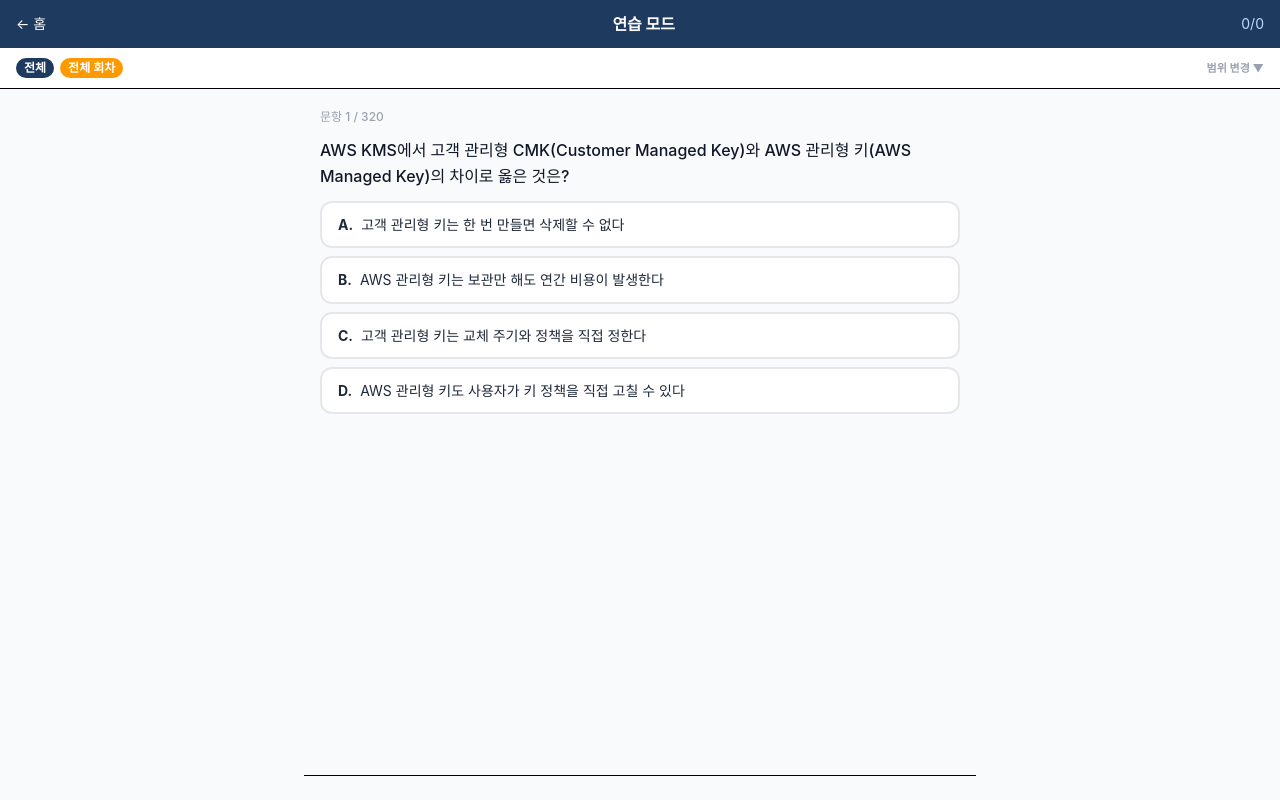
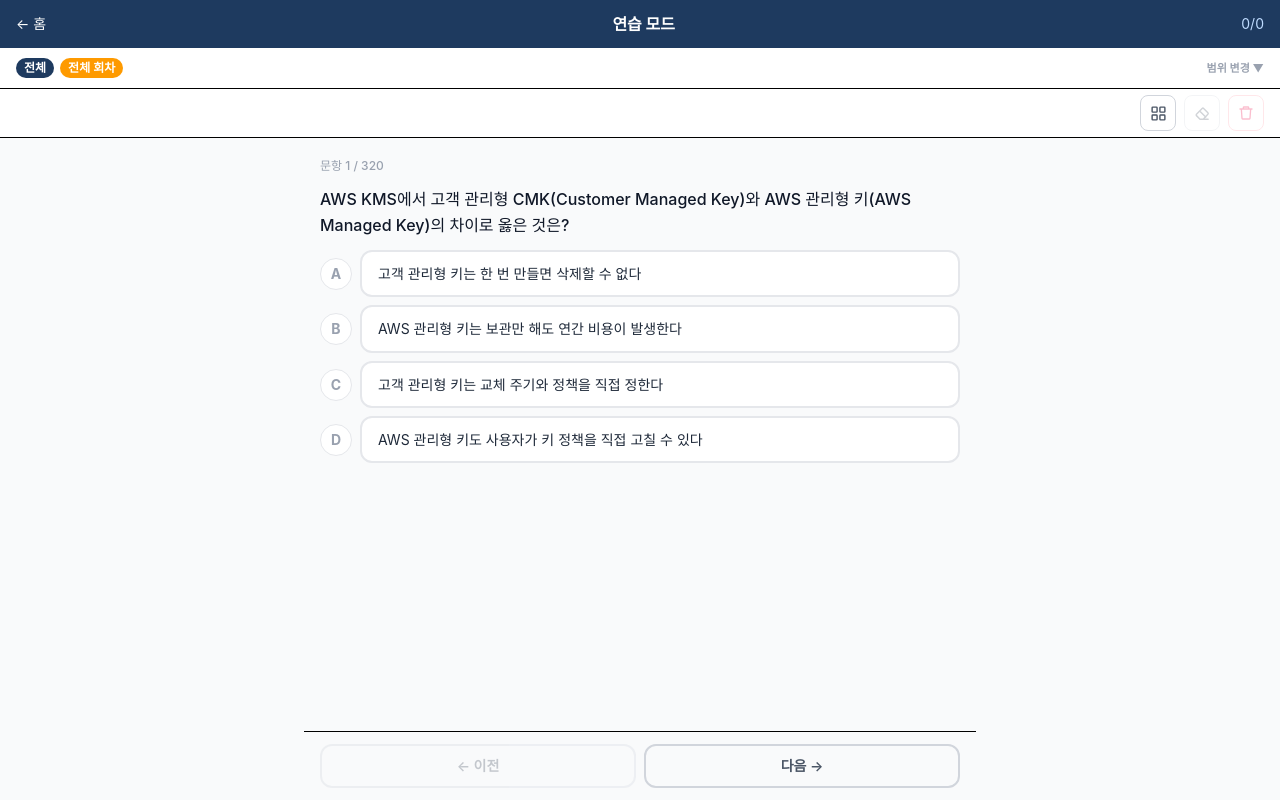
Before and after one commit to zubene1013/cbt, a React (Vite) app: page /practice in a window 1280 px wide. Built offline with nearby package versions, Linux system fonts and the light colour scheme.

Commit message:
필기 영역 분리, ABCD 배지 외부 이동, 문항 이동·진행 확인 추가

```diff
--- a/src/components/DrawingCanvas.tsx
+++ b/src/components/DrawingCanvas.tsx
@@ -4,18 +4,12 @@ import { addStroke, getStrokes, subscribe, type Point } from '../lib/notesStore'
 /**
  * 문제 영역 위에 겹쳐지는 필기 레이어.
  *
- * - 애플펜슬(pointerType === 'pen')로 대면 버튼을 누를 필요 없이 바로 그려진다.
- * - 손가락·마우스는 그리지 않고 통과시켜서 보기 선택과 스크롤이 평소처럼 동작한다.
- * - 펜으로 그은 뒤 따라오는 click 이벤트는 캡처 단계에서 삼켜서,
- *   보기 위에 필기해도 답이 선택되지 않게 한다.
+ * `data-nodraw` 속성이 붙은 요소(문제 본문, 보기 카드) 위에서는 필기가 동작하지 않고
+ * 입력이 그대로 통과한다. 덕분에 애플펜슬로 보기를 눌러 답을 고를 수 있다.
+ * 그 밖의 영역(ABCD 배지 여백, 카드 주변 빈 공간)에서는 펜을 대면 바로 그려진다.
  *
- * children을 감싸는 div 전체가 필기 영역이므로, 문제 카드뿐 아니라
- * 그 주변 여백까지 넓게 필기할 수 있다.
+ * 손가락·마우스는 어디서든 그리지 않고 통과시켜 스크롤과 선택이 평소처럼 동작한다.
  */
-/** 이 거리(px)·시간(ms) 안에서 펜을 떼면 필기가 아니라 "탭"으로 본다 */
-const TAP_MOVE_PX = 10;
-const TAP_MS = 400;
-
 export default function DrawingCanvas({
   questionId,
   children,
@@ -28,10 +22,8 @@ export default function DrawingCanvas({
   const wrapRef = useRef<HTMLDivElement>(null);
   const canvasRef = useRef<HTMLCanvasElement>(null);
   const drawingRef = useRef<Point[] | null>(null);
-  /** 펜으로 실제 획을 그었으면 뒤따르는 click을 막기 위한 표식 */
+  /** 펜으로 획을 그은 직후의 click을 삼키기 위한 표식 */
   const penGuardRef = useRef(false);
-  /** 펜을 댄 지점과 시각 — 탭인지 필기인지 판정하는 데 쓴다 */
-  const startRef = useRef<{ x: number; y: number; t: number } | null>(null);
   const [size, setSize] = useState({ w: 0, h: 0 });
 
   useEffect(() => {
@@ -79,21 +71,25 @@ export default function DrawingCanvas({
   useEffect(redraw, [size, questionId]);
   useEffect(() => subscribe(redraw));
 
+  /** 이 지점이 필기 금지 영역(문제·보기)인지 */
+  function isNoDraw(target: EventTarget | null): boolean {
+    return !!(target as Element | null)?.closest?.('[data-nodraw]');
+  }
+
   /**
-   * 아이패드에서 펜으로 세로선을 그으면 Safari가 이를 스크롤 제스처로 가로채
-   * 획이 끊기고 화면이 밀린다. touch-action만으로는 손가락 스크롤까지 막히므로,
-   * 터치 이벤트를 직접 받아 "펜(stylus)일 때만" 기본 동작을 취소한다.
-   * 손가락 터치는 그대로 두어 스크롤이 정상 동작한다.
+   * 아이패드에서 펜으로 세로선을 그으면 Safari가 스크롤 제스처로 가로채 획이 끊긴다.
+   * 펜(stylus)일 때만 기본 동작을 취소해 이를 막는다. 단 필기 금지 영역에서는
+   * 취소하지 않아야 탭이 정상적으로 클릭으로 이어진다.
    */
   useEffect(() => {
     const el = wrapRef.current;
     if (!el) return;
 
-    // Safari는 Touch 객체에 touchType('stylus' | 'direct')을 제공한다
     const hasStylus = (e: TouchEvent) =>
       Array.from(e.touches).some(t => (t as Touch & { touchType?: string }).touchType === 'stylus');
 
     const block = (e: TouchEvent) => {
+      if (isNoDraw(e.target)) return;
       if (drawingRef.current || hasStylus(e)) e.preventDefault();
     };
 
@@ -114,10 +110,9 @@ export default function DrawingCanvas({
   }
 
   function onPointerDown(e: React.PointerEvent) {
-    if (e.pointerType !== 'pen') return; // 손가락·마우스는 그대로 통과
-    startRef.current = { x: e.clientX, y: e.clientY, t: Date.now() };
+    if (e.pointerType !== 'pen') return;   // 손가락·마우스는 통과
+    if (isNoDraw(e.target)) return;        // 문제·보기 위에서는 선택이 되도록 통과
     e.preventDefault();
-    // 포인터를 이 요소에 고정 — 획을 긋다 영역을 살짝 벗어나도 끊기지 않는다
     try { e.currentTarget.setPointerCapture(e.pointerId); } catch { /* 미지원 시 무시 */ }
     drawingRef.current = [toPoint(e)];
   }
@@ -132,41 +127,14 @@ export default function DrawingCanvas({
   function onPointerUp(e: React.PointerEvent) {
     if (e.pointerType !== 'pen' || !drawingRef.current) return;
     try { e.currentTarget.releasePointerCapture(e.pointerId); } catch { /* 이미 해제됨 */ }
-
-    const start = startRef.current;
-    const moved = start
-      ? Math.hypot(e.clientX - start.x, e.clientY - start.y)
-      : Infinity;
-    const elapsed = start ? Date.now() - start.t : Infinity;
-
-    // 거의 움직이지 않고 짧게 뗐으면 "탭" — 필기가 아니라 선택 의도로 본다
-    const isTap = moved < TAP_MOVE_PX && elapsed < TAP_MS;
-
-    const stroke = drawingRef.current;
+    addStroke(questionId, drawingRef.current);
     drawingRef.current = null;
-    startRef.current = null;
-
-    if (isTap) {
-      // 펜 입력은 기본 동작을 막아둬서 브라우저가 click을 만들지 않는다.
-      // 그래서 탭한 지점의 버튼을 직접 찾아 클릭을 발생시킨다.
-      penGuardRef.current = false;
-      redraw();
-      const el = document.elementFromPoint(e.clientX, e.clientY);
-      const btn = el?.closest('button, [role="button"]') as HTMLElement | null;
-      if (btn && wrapRef.current?.contains(btn) && !btn.hasAttribute('disabled')) {
-        btn.click();
-      }
-      return;
-    }
-
-    addStroke(questionId, stroke ?? []);
     penGuardRef.current = true;
     redraw();
-    // click이 오지 않는 경우를 대비한 안전장치
     window.setTimeout(() => { penGuardRef.current = false; }, 400);
   }
 
-  /** 펜으로 그린 직후 발생하는 click을 삼켜서 보기가 선택되지 않게 한다 */
+  /** 펜으로 그린 직후 따라오는 click을 삼킨다 */
   function onClickCapture(e: React.MouseEvent) {
     if (!penGuardRef.current) return;
     penGuardRef.current = false;
@@ -183,7 +151,6 @@ export default function DrawingCanvas({
       onPointerMove={onPointerMove}
       onPointerUp={onPointerUp}
       onPointerCancel={onPointerUp}
-      onPointerLeave={onPointerUp}
       onClickCapture={onClickCapture}
     >
       {children}
--- a/src/components/NoteControls.tsx
+++ b/src/components/NoteControls.tsx
@@ -2,10 +2,18 @@ import { useEffect, useState } from 'react';
 import { clearAll, clearQuestion, countPages, hasStrokes, subscribe } from '../lib/notesStore';
 
 /**
- * 필기 지우기 아이콘 버튼 — 필터 바 오른쪽 아래에 붙는다.
- * 왼쪽: 현재 문제 필기만 지우기 / 오른쪽: 모든 문제 필기 지우기
+ * 오른쪽 상단 도구 줄.
+ * 왼쪽부터: (선택) 문항 이동, 현재 문제 필기 지우기, 전체 필기 지우기
  */
-export default function NoteControls({ questionId }: { questionId: string }) {
+export default function NoteControls({
+  questionId,
+  onToggleNav,
+  navOpen,
+}: {
+  questionId: string;
+  onToggleNav?: () => void;
+  navOpen?: boolean;
+}) {
   const [, force] = useState(0);
 
   useEffect(() => subscribe(() => force(n => n + 1)), []);
@@ -13,12 +21,27 @@ export default function NoteControls({ questionId }: { questionId: string }) {
   const hasThis = hasStrokes(questionId);
   const pages = countPages();
 
-  // 필기가 하나도 없으면 자리를 차지하지 않는다
-  if (!hasThis && pages === 0) return null;
-
   return (
     <div className="flex justify-end items-center gap-2 px-4 py-1.5 bg-white border-b">
-      {/* 현재 문제 필기 지우기 (지우개) */}
+      {/* 문항 이동 그리드 열기 */}
+      {onToggleNav && (
+        <button
+          onClick={onToggleNav}
+          aria-label="문항 이동"
+          title="문항 이동"
+          className={`w-9 h-9 flex items-center justify-center rounded-lg border active:opacity-70
+            ${navOpen ? 'bg-[#1e3a5f] text-white border-[#1e3a5f]' : 'border-gray-300 text-gray-600'}`}
+        >
+          <svg width="17" height="17" viewBox="0 0 24 24" fill="none" stroke="currentColor" strokeWidth="2" strokeLinecap="round" strokeLinejoin="round">
+            <rect x="3" y="3" width="7" height="7" rx="1" />
+            <rect x="14" y="3" width="7" height="7" rx="1" />
+            <rect x="3" y="14" width="7" height="7" rx="1" />
+            <rect x="14" y="14" width="7" height="7" rx="1" />
+          </svg>
+        </button>
+      )}
+
+      {/* 현재 문제 필기 지우기 */}
       <button
         onClick={() => clearQuestion(questionId)}
         disabled={!hasThis}
@@ -32,20 +55,19 @@ export default function NoteControls({ questionId }: { questionId: string }) {
         </svg>
       </button>
 
-      {/* 전체 필기 지우기 (휴지통 + 개수) */}
+      {/* 전체 필기 지우기 */}
       <button
         onClick={() => {
-          if (confirm(`필기가 있는 ${pages}문제의 필기를 모두 지울까요?`)) clearAll();
+          if (confirm('모든 문제의 필기를 지울까요?')) clearAll();
         }}
         disabled={pages === 0}
         aria-label="전체 필기 지우기"
         title="전체 필기 지우기"
-        className="h-9 px-2.5 flex items-center gap-1 rounded-lg border border-rose-300 text-rose-600 disabled:opacity-25 active:bg-rose-50"
+        className="w-9 h-9 flex items-center justify-center rounded-lg border border-rose-300 text-rose-600 disabled:opacity-25 active:bg-rose-50"
       >
         <svg width="16" height="16" viewBox="0 0 24 24" fill="none" stroke="currentColor" strokeWidth="2" strokeLinecap="round" strokeLinejoin="round">
           <path d="M3 6h18M8 6V4a1 1 0 0 1 1-1h6a1 1 0 0 1 1 1v2M19 6l-1 14a1 1 0 0 1-1 1H7a1 1 0 0 1-1-1L5 6" />
         </svg>
-        <span className="text-[11px] font-bold">{pages}</span>
       </button>
     </div>
   );
--- a/src/components/QuestionCard.tsx
+++ b/src/components/QuestionCard.tsx
@@ -9,13 +9,21 @@ interface Props {
   showAnswer?: boolean;
 }
 
+/**
+ * 문제 카드.
+ *
+ * 필기와의 관계가 레이아웃을 결정한다.
+ * - 문제 본문과 보기 카드에는 `data-nodraw`를 붙여 필기가 통과하도록 한다.
+ *   그래야 애플펜슬로 보기를 눌러 답을 고를 수 있다.
+ * - A/B/C/D 배지는 카드 바깥 왼쪽 여백에 두어, 그 자리에 빗금 등 필기를 할 수 있게 한다.
+ */
 export default function QuestionCard({ question, index, total, selected, onSelect, showAnswer = false }: Props) {
   const isMultiple = question.type === 'multiple';
   const selectedArr = selected === undefined ? [] : Array.isArray(selected) ? selected : [selected];
   const correctArr = Array.isArray(question.answer) ? question.answer : [question.answer];
 
   function choiceClass(i: number): string {
-    const base = 'w-full text-left px-4 py-3 rounded-xl border-2 text-sm leading-snug transition-colors ';
+    const base = 'flex-1 text-left px-4 py-3 rounded-xl border-2 text-sm leading-snug transition-colors ';
     if (!showAnswer) {
       return base + (selectedArr.includes(i)
         ? 'border-blue-500 bg-blue-50 text-blue-900'
@@ -26,18 +34,43 @@ export default function QuestionCard({ question, index, total, selected, onSelec
     return base + 'border-gray-200 bg-white text-gray-400';
   }
 
+  /** 카드 밖 배지 — 선택·정답 상태에 따라 색이 바뀐다 */
+  function badgeClass(i: number): string {
+    const base = 'w-8 h-8 shrink-0 mt-2 rounded-full flex items-center justify-center text-sm font-bold transition-colors ';
+    if (!showAnswer) {
+      return base + (selectedArr.includes(i)
+        ? 'bg-blue-600 text-white'
+        : 'bg-white text-gray-400 border border-gray-200');
+    }
+    if (correctArr.includes(i)) return base + 'bg-green-600 text-white';
+    if (selectedArr.includes(i)) return base + 'bg-red-500 text-white';
+    return base + 'bg-white text-gray-300 border border-gray-200';
+  }
+
   return (
     <div className="flex flex-col gap-3">
-      <div className="text-xs text-gray-400 font-medium">
+      <div className="text-xs text-gray-400 font-medium" data-nodraw>
         문항 {index + 1} / {total}
         {isMultiple && <span className="ml-2 px-2 py-0.5 bg-amber-100 text-amber-700 rounded-full text-xs">복수정답</span>}
       </div>
-      <p className="text-base font-medium text-gray-900 leading-relaxed">{question.question}</p>
+
+      <p className="text-base font-medium text-gray-900 leading-relaxed" data-nodraw>
+        {question.question}
+      </p>
+
       <div className="flex flex-col gap-2">
         {question.choices.map((c, i) => (
-          <button key={i} className={choiceClass(i)} onClick={() => !showAnswer && onSelect(i)}>
-            <span className="font-bold mr-2">{String.fromCharCode(65 + i)}.</span>{c}
-          </button>
+          // 배지는 카드 밖(필기 가능), 보기 카드는 data-nodraw(필기 불가·선택 가능)
+          <div key={i} className="flex items-start gap-2">
+            <span className={badgeClass(i)}>{String.fromCharCode(65 + i)}</span>
+            <button
+              data-nodraw
+              className={choiceClass(i)}
+              onClick={() => !showAnswer && onSelect(i)}
+            >
+              {c}
+            </button>
+          </div>
         ))}
       </div>
     </div>
--- a/src/pages/Practice.tsx
+++ b/src/pages/Practice.tsx
@@ -8,6 +8,7 @@ import QuestionCard from '../components/QuestionCard';
 import Explanation from '../components/Explanation';
 import DrawingCanvas from '../components/DrawingCanvas';
 import NoteControls from '../components/NoteControls';
+import QuestionNav from '../components/QuestionNav';
 import { QUESTIONS as allQuestions } from '../lib/questionBank';
 
 type DomainFilter = Domain | 'all';
@@ -35,6 +36,8 @@ export default function Practice() {
   const [round, setRound] = useState<RoundFilter>('all');
   // 문제 풀 때는 필터를 숨겨 화면을 비운다 — 요약 바를 눌러 펼침
   const [showFilters, setShowFilters] = useState(false);
+  // 문항 이동 그리드 표시 여부
+  const [showNav, setShowNav] = useState(false);
   const [qList, setQList] = useState(() => pickQuestions(allQuestions as any, 'all', 'all'));
   const [idx, setIdx] = useState(0);
   const [selected, setSelected] = useState<number | number[] | undefined>(undefined);
@@ -46,6 +49,11 @@ export default function Practice() {
   const startedAt = useRef(Date.now());
 
   const q = qList[idx];
+
+  // 이미 답을 제출한 문항 번호 — 문항 이동 그리드에서 푼 문제 표시에 쓴다
+  const answeredIdx = new Set(
+    qList.map((qq, i) => (answers[qq.id] !== undefined ? i : -1)).filter(i => i >= 0)
+  );
 
   // 접힌 상태에서도 현재 범위를 알 수 있게 요약 라벨을 만든다
   const currentDomainLabel = FILTERS.find(f => f.value === filter)?.label ?? '전체';
@@ -116,11 +124,19 @@ export default function Practice() {
     }
   }
 
+  /** 특정 문항으로 이동 — 이미 푼 문제면 선택·해설 상태를 복원한다 */
+  function goTo(i: number) {
+    if (i < 0 || i >= qList.length) return;
+    const target = qList[i];
+    const prev = answers[target.id];
+    setIdx(i);
+    setSelected(prev);
+    setSubmitted(prev !== undefined);
+  }
+
   function next() {
     // 마지막 문제에서는 첫 문제로 되돌아간다(버튼 라벨과 동작을 맞춤)
-    setIdx(i => (i < qList.length - 1 ? i + 1 : 0));
-    setSelected(undefined);
-    setSubmitted(false);
+    goTo(idx < qList.length - 1 ? idx + 1 : 0);
   }
 
   if (!q) return (
@@ -190,7 +206,34 @@ export default function Practice() {
         </>
       )}
 
-      <NoteControls questionId={q.id} />
+      <NoteControls
+        questionId={q.id}
+        navOpen={showNav}
+        onToggleNav={() => setShowNav(v => !v)}
+      />
+
+      {/* 문항 이동 그리드 — 푼 문제는 파란색, 안 푼 문제는 회색 */}
+      {showNav && (
+        <div className="px-4 py-3 bg-white border-b">
+          <div className="flex justify-between text-[11px] text-gray-500 mb-2">
+            <span>푼 문제 {answeredIdx.size} / {qList.length}</span>
+            <span className="flex items-center gap-2">
+              <span className="inline-flex items-center gap-1">
+                <i className="w-2.5 h-2.5 rounded-sm bg-blue-200 inline-block" />푼 문제
+              </span>
+              <span className="inline-flex items-center gap-1">
+                <i className="w-2.5 h-2.5 rounded-sm bg-gray-100 inline-block" />안 푼 문제
+              </span>
+            </span>
+          </div>
+          <QuestionNav
+            total={qList.length}
+            current={idx}
+            answered={answeredIdx}
+            onJump={i => { goTo(i); setShowNav(false); }}
+          />
+        </div>
+      )}
 
       {/* 문제 — 카드 주변 여백까지 전부 필기 영역 */}
       <DrawingCanvas questionId={q.id} className="flex-1">
@@ -219,16 +262,35 @@ export default function Practice() {
           </button>
         )}
 
-        {submitted && (
-          <>
-            {idx < qList.length - 1 ? (
+        {submitted && idx < qList.length - 1 && (
           <button
             onClick={next}
             className="bg-[#1e3a5f] text-white py-3 rounded-xl font-bold"
           >
             다음 문제 →
           </button>
-            ) : (
+        )}
+
+        {/* 문항 이동 — 아직 풀지 않은 문제도 자유롭게 오갈 수 있다 */}
+        <div className="flex gap-2">
+          <button
+            onClick={() => goTo(idx - 1)}
+            disabled={idx === 0}
+            className="flex-1 py-2.5 rounded-xl border-2 border-gray-300 text-gray-600 font-semibold text-sm disabled:opacity-30"
+          >
+            ← 이전
+          </button>
+          <button
+            onClick={() => goTo(idx + 1)}
+            disabled={idx === qList.length - 1}
+            className="flex-1 py-2.5 rounded-xl border-2 border-gray-300 text-gray-600 font-semibold text-sm disabled:opacity-30"
+          >
+            다음 →
+          </button>
+        </div>
+
+        {/* 다 풀었으면 어느 문항에 있든 결과를 볼 수 있다 */}
+        {answeredIdx.size === qList.length && (
           <button
             onClick={finish}
             className="bg-amber-500 text-white py-3 rounded-xl font-bold"
@@ -236,8 +298,6 @@ export default function Practice() {
             결과 보기 ({correct}/{total} 정답)
           </button>
         )}
-          </>
-        )}
       </div>
     </div>
   );
```
Lines whose indentation alone changed are shown as unchanged.
